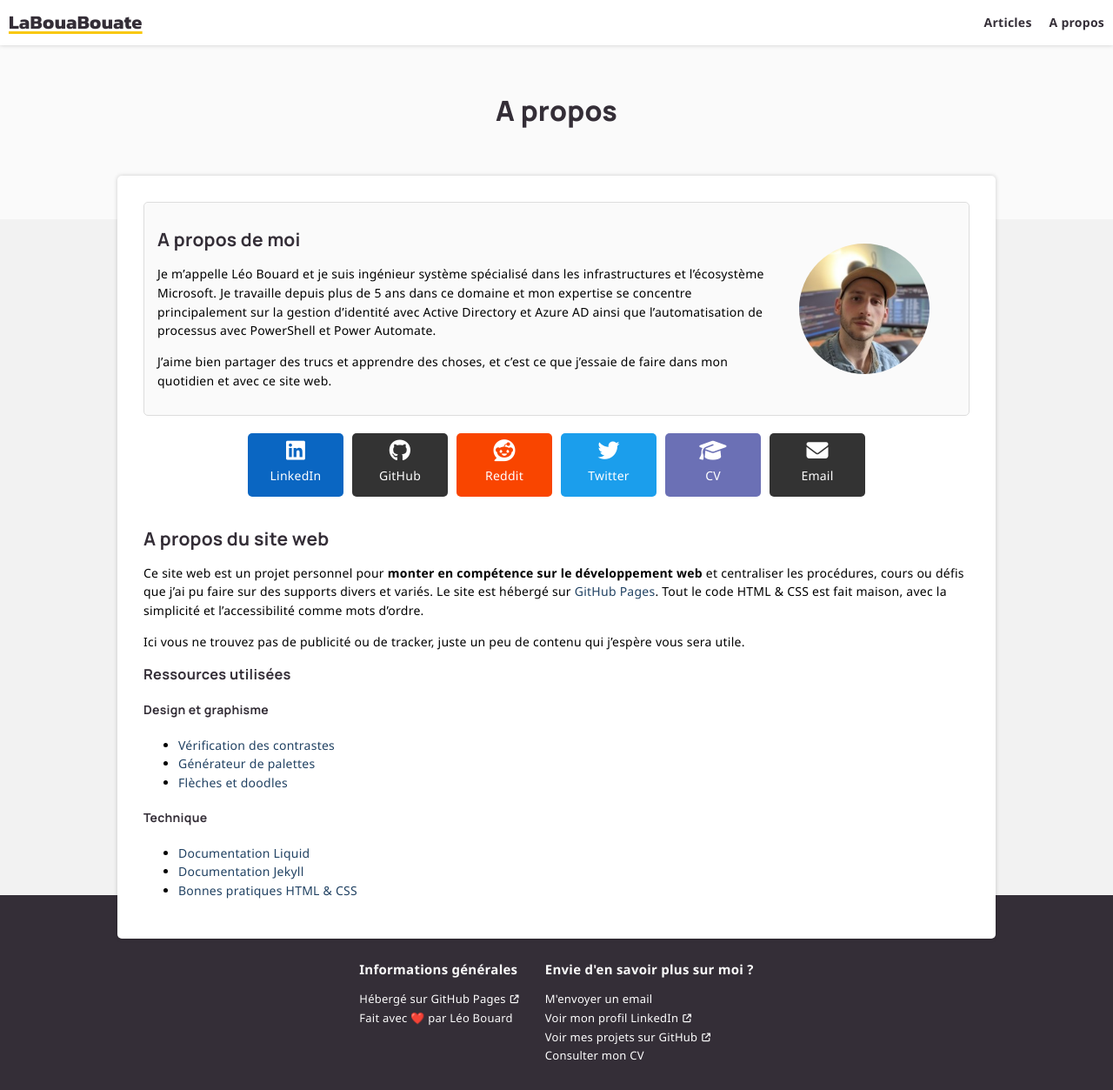
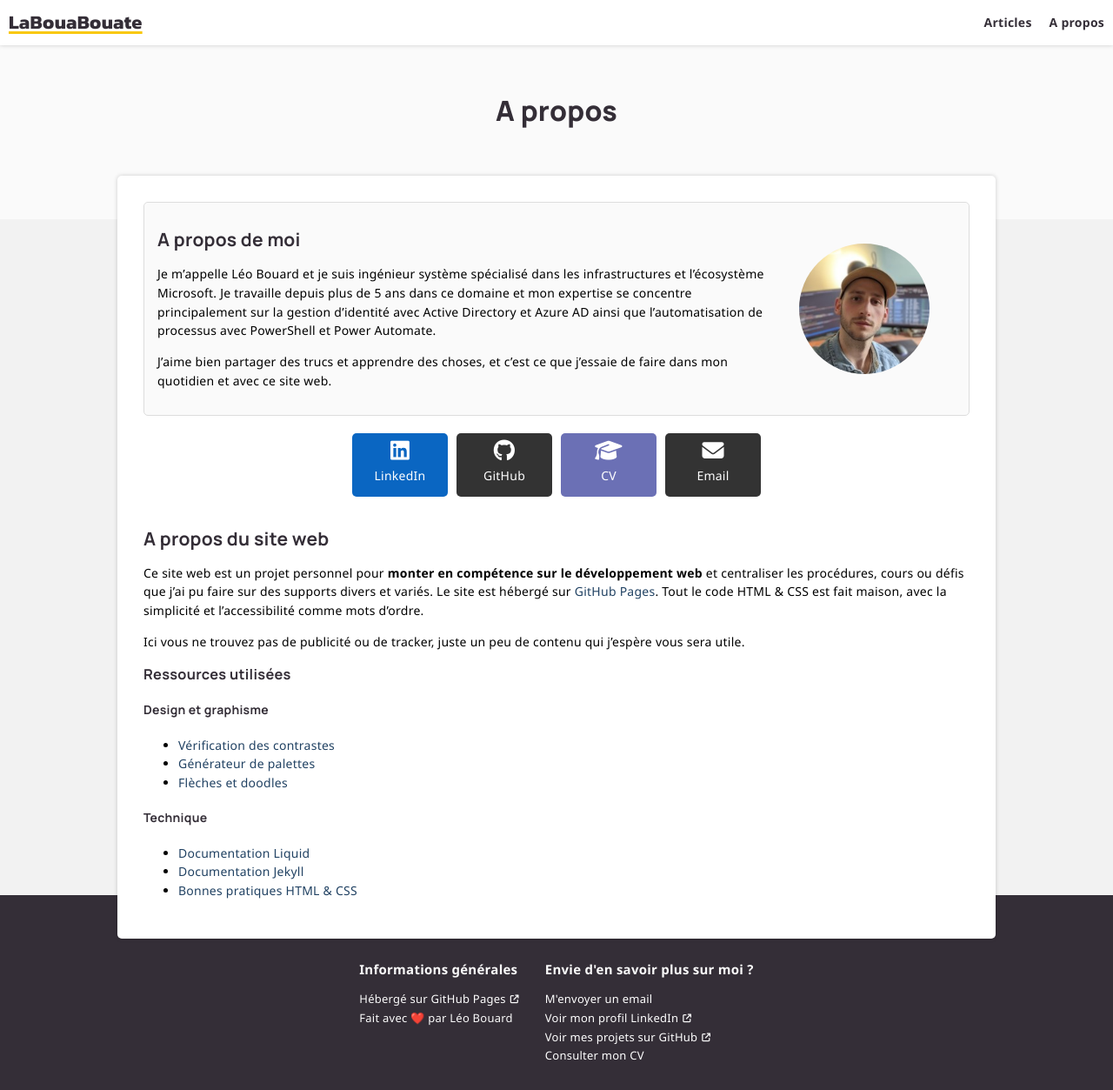
Before and after one commit to leobouard/leobouard.github.io, a Jekyll site: the page built from about.md, in a window 1280 px wide. Shown: the whole page at 87% size. Built offline with Jekyll 4.4.1, drawn with Linux system fonts in a browser that asks for light colours; nearby versions of some CDN libraries; some web fonts are replaced.

Commit message:
Update about.md

```diff
--- a/about.md
+++ b/about.md
@@ -22,17 +22,9 @@ description: "Plus d'informations sur le site web et moi-même"
             <i class="fa-brands fa-linkedin"></i>
             <span>LinkedIn</span>
         </a>
-        <a href="{{ site.github.owner_url }}>" target="_blank" class="github">
+        <a href="{{ site.github.owner_url }}" target="_blank" class="github">
             <i class="fa-brands fa-github"></i>
             <span>GitHub</span>
-        </a>
-        <a href="{{ site.reddit }}" target="_blank" class="reddit">
-            <i class="fa-brands fa-reddit"></i>
-            <span>Reddit</span>
-        </a>
-        <a href="{{ site.twitter }}" target="_blank" class="twitter">
-            <i class="fa-brands fa-twitter"></i>
-            <span>Twitter</span>
         </a>
         <a href="/cv" class="cv">
             <i class="fa-solid fa-graduation-cap"></i>
```
